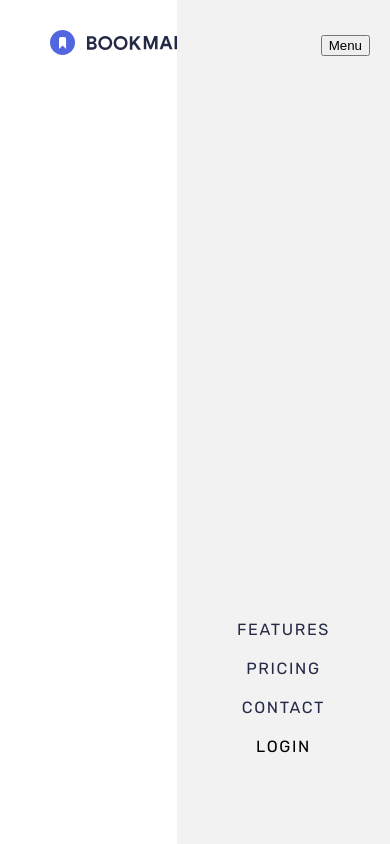
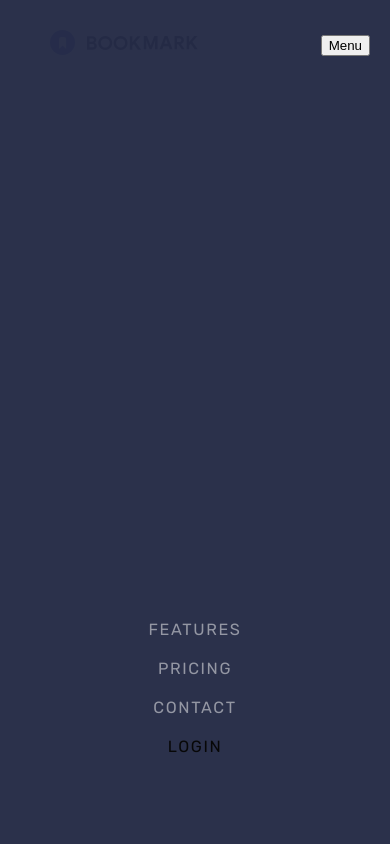
Before and after one commit to yirano/react-bookmark_lp, a React (Create React App) app: page / in a window 390 px wide. Built offline with nearby package versions, Linux system fonts and the light colour scheme.

Commit message:
Change menu width and change font color - Background color, width, and font color on responsive has been modified to match design

```diff
--- a/src/components/nav/nav.styles.css
+++ b/src/components/nav/nav.styles.css
@@ -55,9 +55,11 @@ nav a:hover {
 		position: absolute;
 		right: 0px;
 		top: 0px;
-		background-color: #f2f2f2;
+		background-color: var(--very-dark-blue);
 		text-align: center;
 		height: 100%;
+		width: 100%;
+		opacity: 0.97;
 	}
 
 	nav ul {
@@ -67,4 +69,8 @@ nav a:hover {
 	nav ul li {
 		display: block;
 	}
+
+	nav ul li a {
+		color: var(--grayish-blue);
+	}
 }
```
